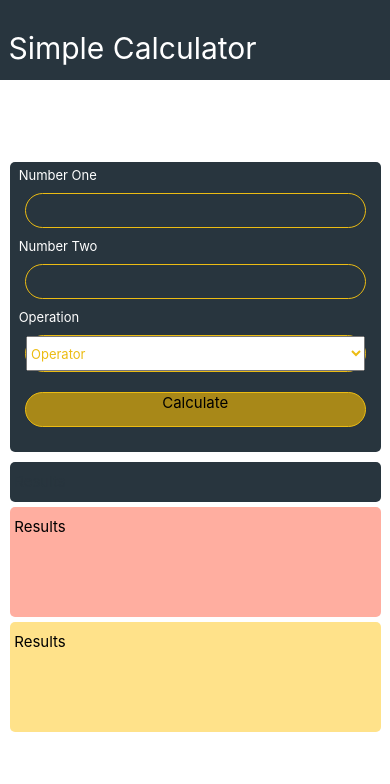
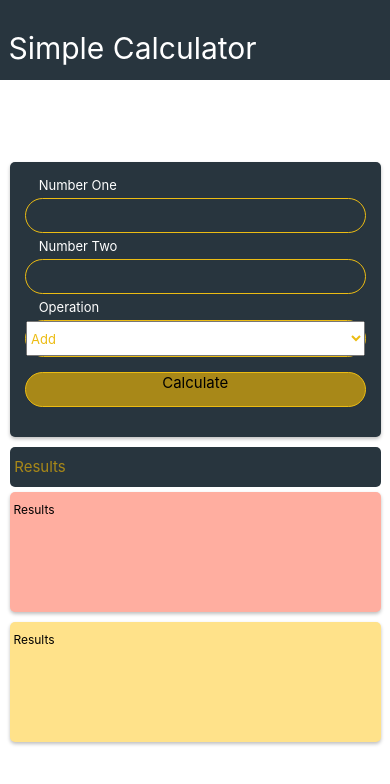
Before and after one commit to JamesMudidi/React-Native, a React Native app: screen / in a window 390 px wide. Shown: the top 784 px of the page. Built offline with nearby package versions, Linux system fonts and the light colour scheme.

Commit message:
work on ui

```diff
--- a/App.js
+++ b/App.js
@@ -88,8 +88,8 @@ export default class FetchExample extends React.Component {
             <Text style={[styles.whiteFont]}> Operation </Text>
 
             <View style={[styles.pickerBox]}>
-                <Picker style={[styles.pickerText]} onValueChange={(text) => this.updateValue(text, 'operator')}>
-                  <Picker.Item label="Operator" />
+              <Picker style={[styles.pickerText]} on={(text) => this.updateValue(text, 'operator')}>
+                {/* <Picker.Item label="Operator" /> */}
                 <Picker.Item label="Add" value="+" />
                 <Picker.Item label="Subtrat" value="-" />
                 <Picker.Item label="Multiply" value="*" />
@@ -142,6 +142,9 @@ const styles = StyleSheet.create({
     color: '#fff'
   },
   whiteFont: {
+    marginBottom: -5,
+    marginLeft: 20,
+    marginTop: -5,
     color: '#fff',
     fontSize: 13
   },
@@ -163,7 +166,9 @@ const styles = StyleSheet.create({
     color: '#ECBC13',
   },
   button: {
-    margin: 10,
+    marginLeft: 10,
+    marginRight: 10,
+    marginTop: 5,
     height: 35,
     textAlign: "center",
     textAlignVertical: "center",
@@ -176,21 +181,29 @@ const styles = StyleSheet.create({
     borderRadius: 20
   },
   input: {
+    fontSize: 15,
     padding: 10,
     height: 35,
     margin: 10,
+    color: '#ECBC13',
     borderColor: '#ECBC13',
     borderWidth: 1,
     borderRadius: 20
   },
   calculation: {
     width: '95%',
-    height: 290,
+    paddingTop: 15,
+    height: 275,
     marginLeft: 10,
-    marginTop: 50,
+    marginTop: 60,
     backgroundColor: '#28353E',
     marginBottom: 10,
-    borderRadius: 5
+    borderRadius: 5,
+    shadowColor: '#000',
+    shadowOffset: { width: 0, height: 2 },
+    shadowOpacity: 0.25,
+    shadowRadius: 3.84,
+    elevation: 5
   },
   results: {
     width: '95%',
@@ -202,27 +215,37 @@ const styles = StyleSheet.create({
   },
   resultsTitle: {
     fontSize: 15,
-    color: '#28353E',
+    color: '#A88818',
     top: 10
   },
   resultsText: {
-    fontSize: 15,
+    fontSize: 12,
     color: '#000',
     top: 10
   },
   fail: {
     width: '95%',
-    height: 110,
+    height: 120,
     backgroundColor: '#FFAEA0',
     marginLeft: 10,
-    marginBottom: 5,
+    marginBottom: 10,
     borderRadius: 5,
+    shadowColor: '#000',
+    shadowOffset: { width: 0, height: 2 },
+    shadowOpacity: 0.25,
+    shadowRadius: 3.84,
+    elevation: 5
   },
   pass: {
     width: '95%',
-    height: 110,
+    height: 120,
     backgroundColor: '#FFE28A',
     marginLeft: 10,
     borderRadius: 5,
+    shadowColor: '#000',
+    shadowOffset: { width: 0, height: 2 },
+    shadowOpacity: 0.25,
+    shadowRadius: 3.84,
+    elevation: 5
   },
 });
```
Lines whose indentation alone changed are shown as unchanged.
